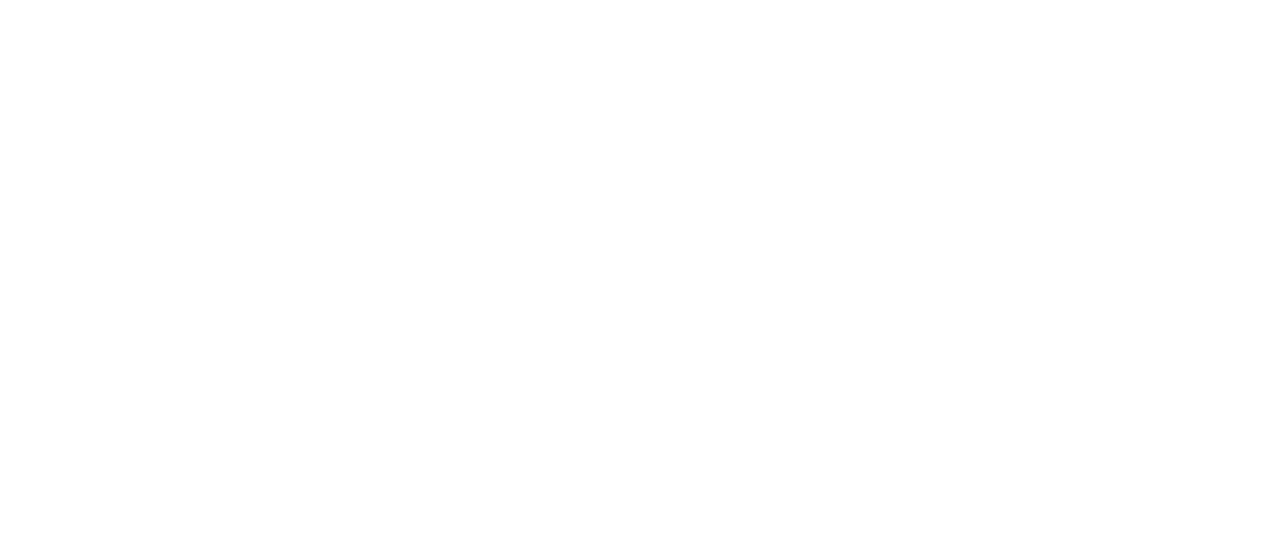
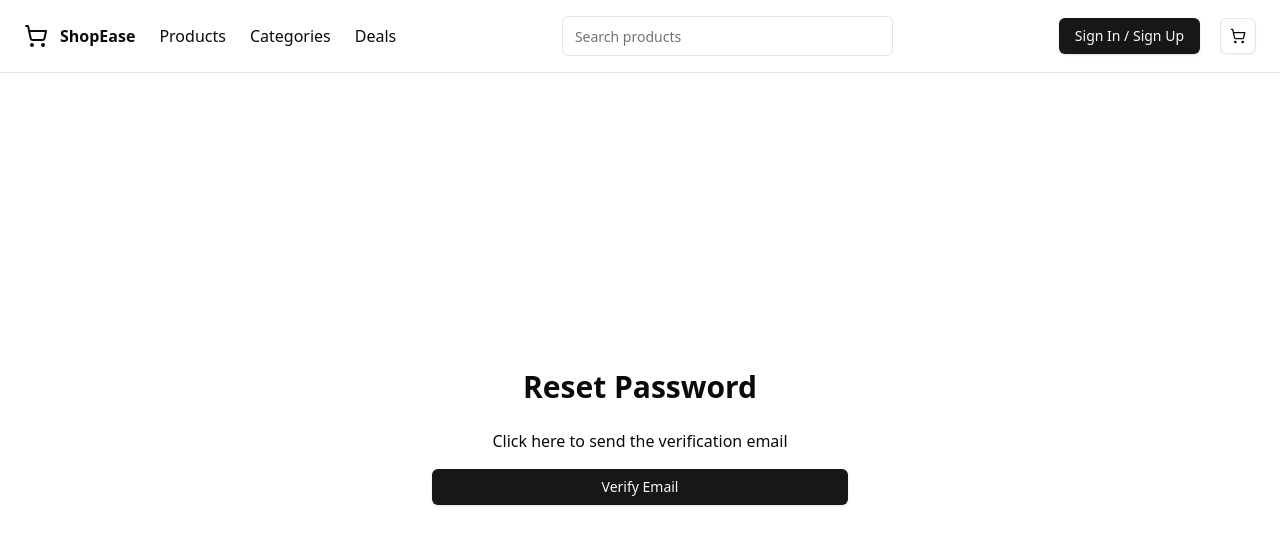
Before and after one commit to MaarcusRenieroL/ecommerce-app, a React (Vite) app in the folder frontend/: page /auth/verify-email in a window 1280 px wide. Before the commit this address had no page. Shown: the top 544 px of the page. Built offline with nearby package versions, Linux system fonts and the light colour scheme.

Commit message:
feat: add ui for verify email page

```diff
--- a/frontend/src/App.tsx
+++ b/frontend/src/App.tsx
@@ -10,6 +10,7 @@
 import { SignInPage } from "@/pages/auth/sign-in-page.tsx";
 import { SignUpPage } from "@/pages/auth/sign-up-page.tsx";
 import {ResetPasswordPage} from "@/pages/auth/reset-password-page.tsx";
+import {VerifyEmailPage} from "@/pages/auth/verify-email-page.tsx";
 
 export default function App() {
   return (
@@ -26,6 +27,7 @@
 				<Route path="/auth/sign-in" element={<SignInPage />} />
 				<Route path="/auth/sign-up" element={<SignUpPage />} />
 				<Route path="/auth/reset-password" element={<ResetPasswordPage />} />
+				<Route path="/auth/verify-email" element={<VerifyEmailPage />} />
 			</Routes>
 		</Router>
   );
--- /dev/null
+++ b/frontend/src/pages/auth/verify-email-page.tsx
@@ -0,0 +1,22 @@
+import { Navbar } from "@/components/navigation/navbar.tsx";
+import { Button } from "@/components/ui/button"
+
+export const VerifyEmailPage = () => {
+
+	return (
+		<div className="min-h-screen flex flex-col">
+			<Navbar />
+			<main className="flex-1 flex items-center justify-center">
+				<div className="w-full max-w-md px-4 py-8">
+					<h1 className="text-3xl font-bold mb-6 text-center">Reset Password</h1>
+						<form className="space-y-4">
+							<p className="text-center">Click here to send the verification email</p>
+							<Button type="submit" className="w-full">
+								Verify Email
+							</Button>
+						</form>
+				</div>
+			</main>
+		</div>
+	)
+}
```
